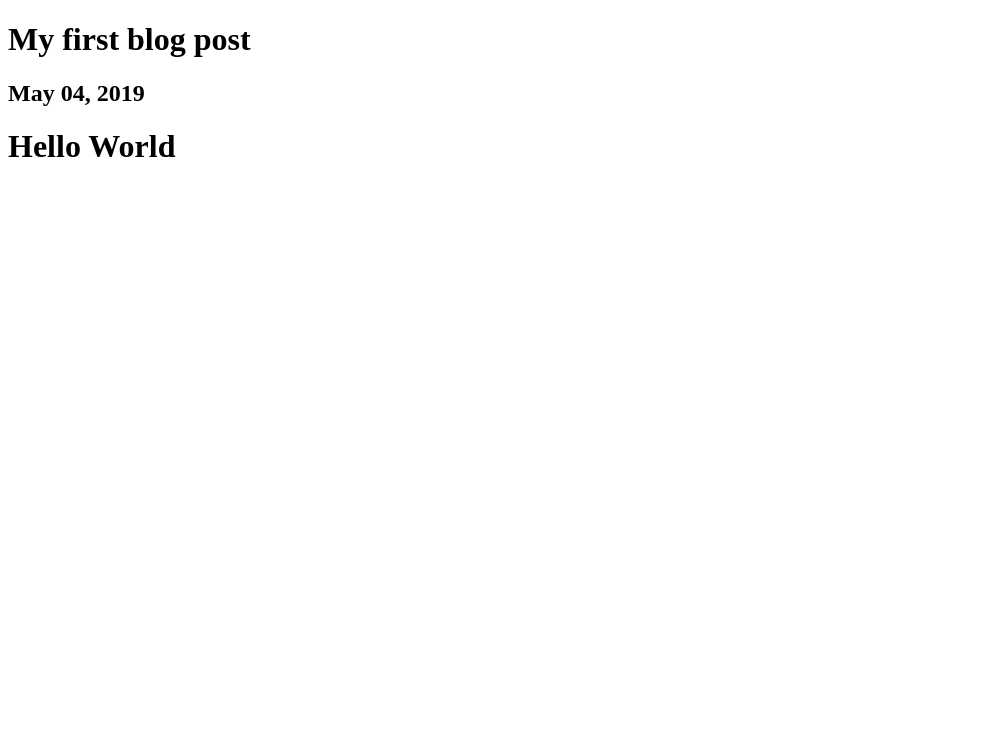
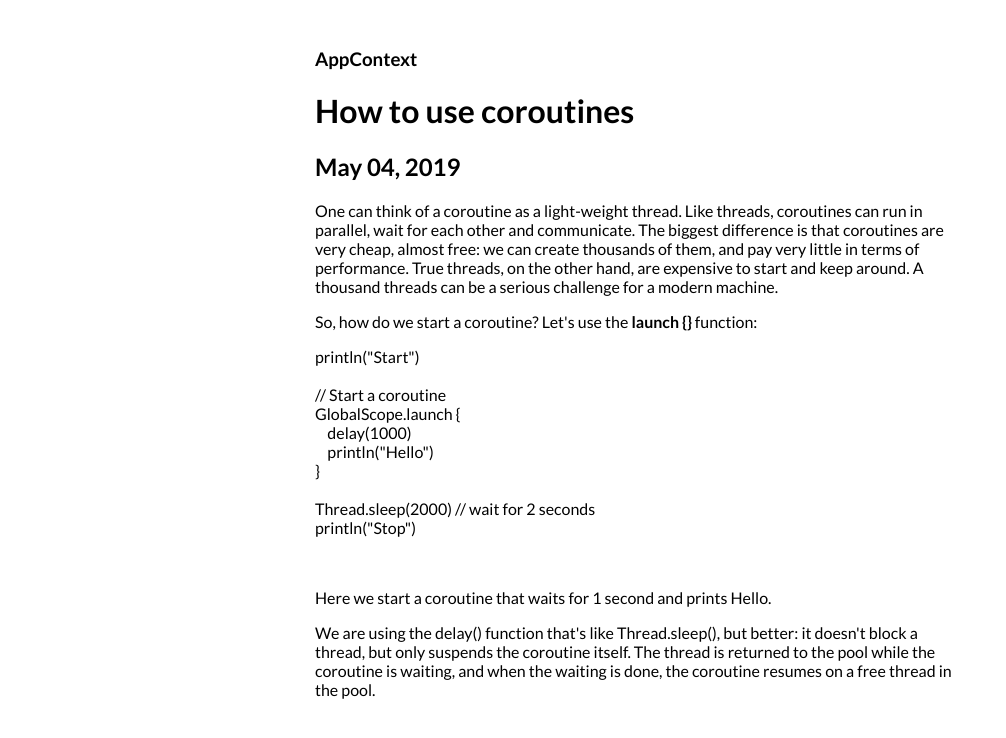
Before and after one commit to Sushobh/androidblog, a Gatsby site: page /blog/post1 in a window 1280 px wide. Shown: the whole page, without its empty margins (0-1006 px from the left). Built offline with nearby package versions, Linux system fonts and the light colour scheme; Gatsby itself is replaced by a stand-in of ours; some packages are replaced by stand-ins of ours; code samples lack their colours.

Commit message:
Added markdown blog

````diff
--- a/gatsby-config.js
+++ b/gatsby-config.js
@@ -14,7 +14,17 @@ module.exports = {
         name: `markdown-pages`,
       },
     },
-    `gatsby-transformer-remark`,
+    `gatsby-plugin-sass`,
+    {
+      resolve: `gatsby-transformer-remark`,
+      options: {
+        plugins: [
+          {
+            resolve: `gatsby-remark-highlight-code`
+          },
+        ],
+      },
+    }
   ]
 
   ,
--- a/package.json
+++ b/package.json
@@ -14,9 +14,13 @@
     "test": "echo \"Write tests! -> https://gatsby.dev/unit-testing\" && exit 1"
   },
   "dependencies": {
+    "@deckdeckgo/highlight-code": "^2.1.0",
     "gatsby": "^2.24.67",
+    "gatsby-plugin-sass": "^2.3.16",
+    "gatsby-remark-highlight-code": "^2.1.0",
     "gatsby-source-filesystem": "^2.3.34",
     "gatsby-transformer-remark": "^2.8.38",
+    "node-sass": "^4.14.1",
     "react": "^16.12.0",
     "react-dom": "^16.12.0"
   },
--- a/src/components/layout.js
+++ b/src/components/layout.js
@@ -1,5 +1,5 @@
 import React from "react"
-
+import "../css/global.scss"
 
 export default function Layout({ children }) {
   return (
--- /dev/null
+++ b/src/css/global.scss
@@ -0,0 +1,6 @@
+
+@import url('https://fonts.googleapis.com/css2?family=Lato:wght@400;700&display=swap');
+
+* {
+    font-family: 'Lato', sans-serif;
+   }
--- a/src/markdown-pages/post1.md
+++ b/src/markdown-pages/post1.md
@@ -1,7 +1,29 @@
 ---
 slug: "/blog/post1"
 date: "2019-05-04"
-title: "My first blog post"
+title: "How to use coroutines"
 ---
 
-# Hello World
+
+One can think of a coroutine as a light-weight thread. Like threads, coroutines can run in parallel, wait for each other and communicate. The biggest difference is that coroutines are very cheap, almost free: we can create thousands of them, and pay very little in terms of performance. True threads, on the other hand, are expensive to start and keep around. A thousand threads can be a serious challenge for a modern machine.
+
+So, how do we start a coroutine? Let's use the **launch {}** function:
+
+```kotlin
+println("Start")
+
+// Start a coroutine
+GlobalScope.launch {
+    delay(1000)
+    println("Hello")
+}
+
+Thread.sleep(2000) // wait for 2 seconds
+println("Stop")
+```
+&nbsp;
+
+
+Here we start a coroutine that waits for 1 second and prints Hello.
+
+We are using the delay() function that's like Thread.sleep(), but better: it doesn't block a thread, but only suspends the coroutine itself. The thread is returned to the pool while the coroutine is waiting, and when the waiting is done, the coroutine resumes on a free thread in the pool.
--- a/src/pages/index.js
+++ b/src/pages/index.js
@@ -1,5 +1,8 @@
 import React from "react"
 import Layout from "../components/layout"
+
+import { defineCustomElements as deckDeckGoHighlightElement } from '@deckdeckgo/highlight-code/dist/loader';
+deckDeckGoHighlightElement();
 
 export default function Home() {
   return (
--- a/src/templates/blogTemplate.js
+++ b/src/templates/blogTemplate.js
@@ -1,5 +1,6 @@
 import React from "react"
 import { graphql } from "gatsby"
+import Layout from "../components/layout"
 
 export default function Template({
   data, // this prop will be injected by the GraphQL query below.
@@ -7,7 +8,8 @@ export default function Template({
   const { markdownRemark } = data // data.markdownRemark holds your post data
   const { frontmatter, html } = markdownRemark
   return (
-    <div className="blog-post-container">
+    <Layout>
+      <div className="blog-post-container">
       <div className="blog-post">
         <h1>{frontmatter.title}</h1>
         <h2>{frontmatter.date}</h2>
@@ -17,6 +19,8 @@ export default function Template({
         />
       </div>
     </div>
+    </Layout>
+
   )
 }
 
````
Also changed, not shown: 1 other file.
